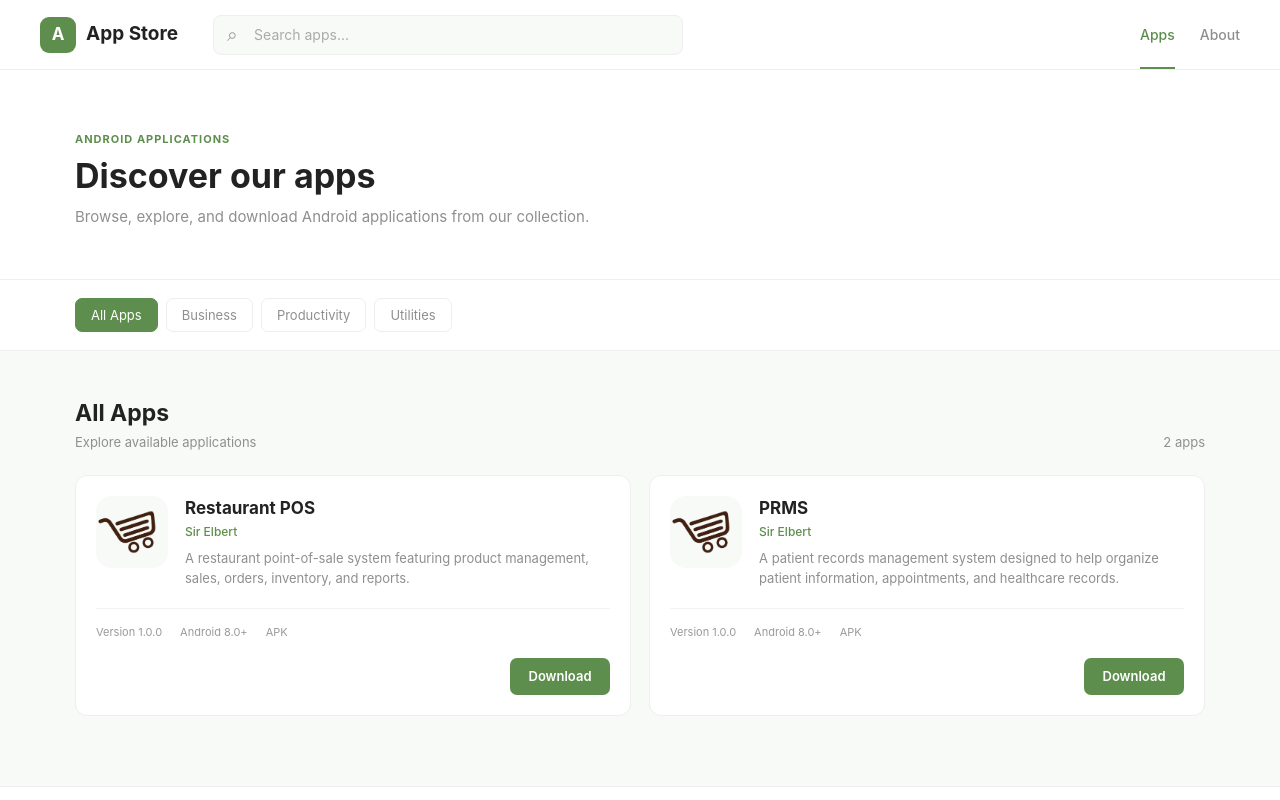
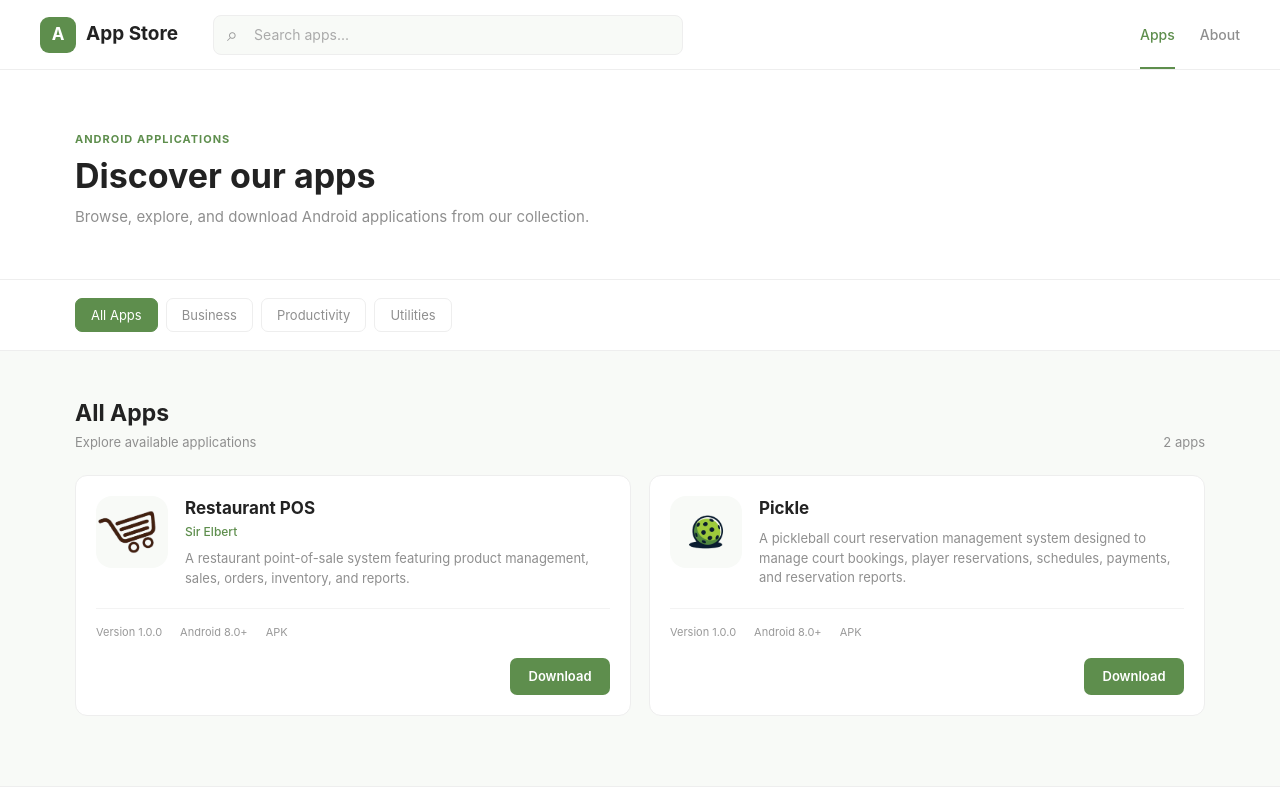
Before and after one commit to clintonfutalan/apps-android, a plain HTML site: page index.html in a window 1280 px wide. Shown: the top 800 px of the page. Drawn offline with Linux system fonts and the light colour scheme.

Commit message:
Update index.html

```diff
--- a/index.html
+++ b/index.html
@@ -188,24 +188,24 @@
 
                             <div class="app-icon">
                                 <img
-                                    src="logo/logo.png"
+                                    src="logo/logo2.png"
                                     alt="PRMS app icon"
                                     loading="lazy"
                                 >
                             </div>
 
                             <div class="app-info">
-                                <h3>PRMS</h3>
+                                <h3>Pickle</h3>
 
                                 <p class="developer">
-                                    Sir Elbert
+
                                 </p>
 
+
                                 <p class="app-description">
-                                    A patient records management system
-                                    designed to help organize patient
-                                    information, appointments, and
-                                    healthcare records.
+                                    A pickleball court reservation management system
+                                    designed to manage court bookings, player reservations,
+                                    schedules, payments, and reservation reports.
                                 </p>
                             </div>
 
```
